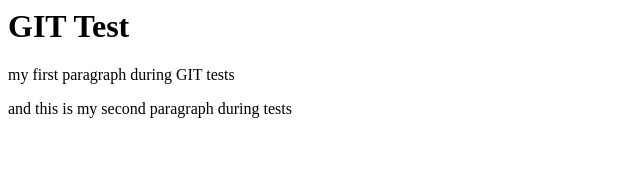
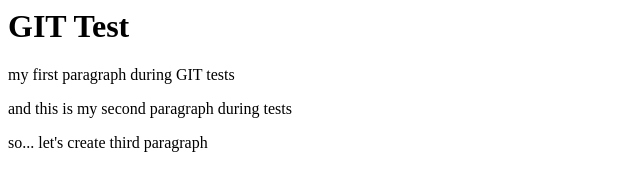
Before and after one commit to margin-zero/git-test, a plain HTML site: page index.html in a window 1280 px wide. Shown: the whole page, without its empty margins (0-640 px from the left). Drawn offline with Linux system fonts and the light colour scheme.

Commit message:
third paragraph added

```diff
--- a/index.html
+++ b/index.html
@@ -4,6 +4,7 @@
     <h1>GIT Test</h1>
     <p>my first paragraph during GIT tests</p>
     <p>and this is my second paragraph during tests</p>
+    <p>so... let's create third paragraph</p>
 </body>
 
 </html>
```
